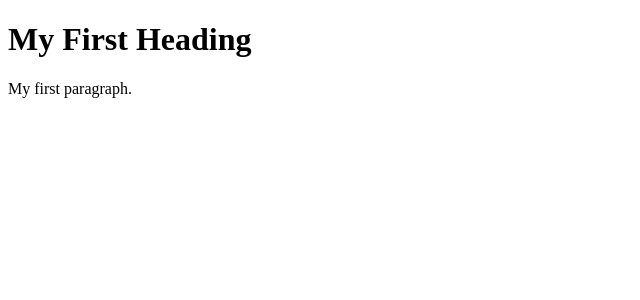
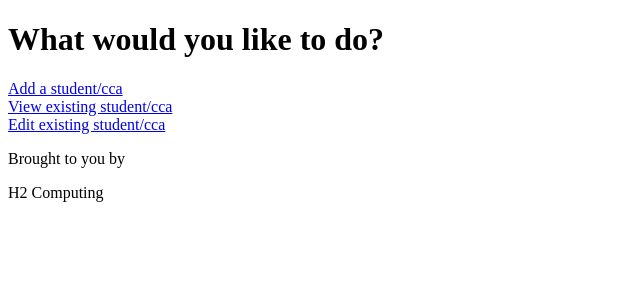
Before and after one commit to KanOnnKit/TOKCapstoneProject, a Python web app: template templates/index.html in a window 1280 px wide. Shown: the top 300 px of the page, without its empty margins (0-640 px from the left). Run offline with Jinja, Linux system fonts and the light colour scheme; the template is opened without the code that fills it, so the values that code supplies are empty.

Commit message:
made changes to index.html, edit.html, add.html

```diff
--- a/templates/add.html
+++ b/templates/add.html
@@ -1,6 +1,7 @@
 <!DOCTYPE html>
 <html>
 <head>
+    <title>NYJC CCA Manager</title>
 </head>
 
 <body>
--- a/templates/edit.html
+++ b/templates/edit.html
@@ -1,6 +1,7 @@
 <!DOCTYPE html>
 <html>
 <head>
+    <title>NYJC CCA Manager</title>
 </head>
 
 <body>
--- a/templates/index.html
+++ b/templates/index.html
@@ -1,7 +1,8 @@
 <!DOCTYPE html>
 <html>
 <head>
-    <title>NYJC CCA Manager Home Page</title>
+    <link rel="stylesheet" href="webapp.css">
+    <title>NYJC CCA Manager</title>
     <style>
         body {background-color: powerderblue;}
         h1 {colour: red;}
@@ -10,9 +11,13 @@
 </head>
 
 <body>
+    <h1>What would you like to do?</h1>
+    <a href="/add">Add a student/cca</a><br />
+        <a href="/view">View existing student/cca</a><br />
+        <a href="/edit">Edit existing student/cca</a><br />
 
-<h1>My First Heading</h1>
-<p>My first paragraph.</p>
+<p class='brought2u'>Brought to you by</p>
+<p>H2 Computing</p>
 
 </body>
 </html>
--- a/templates/view.html
+++ b/templates/view.html
@@ -1,6 +1,7 @@
 <!DOCTYPE html>
 <html>
 <head>
+    <title>NYJC CCA Manager</title>
 </head>
 
 <body>
--- /dev/null
+++ b/templates/webapp.css
@@ -0,0 +1,4 @@
+.pagetitle {
+    font-family: verdana;
+    font-size: 20px;
+}
```
